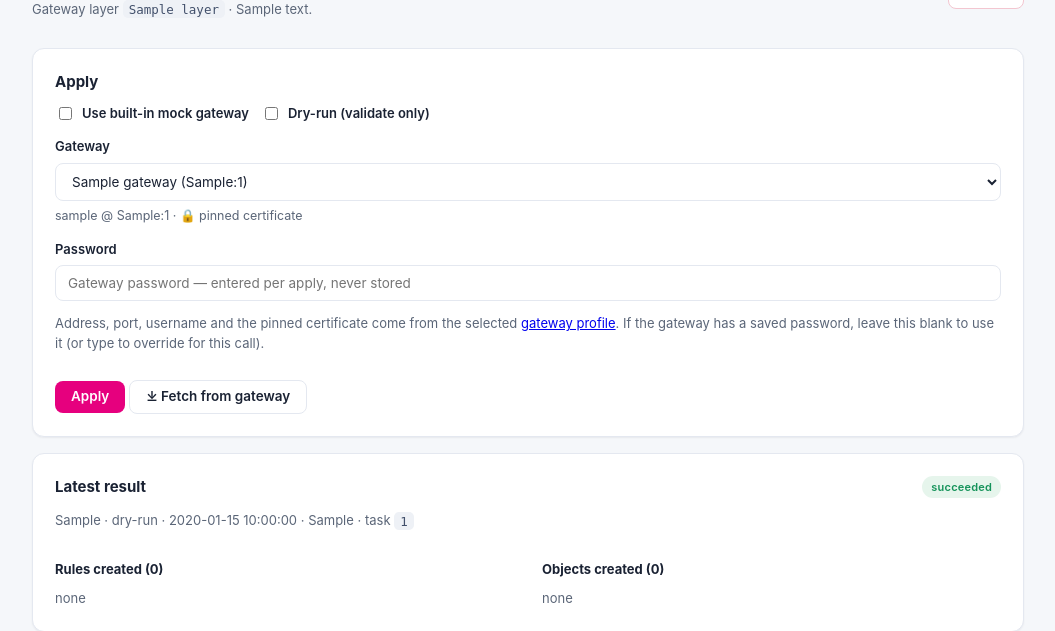
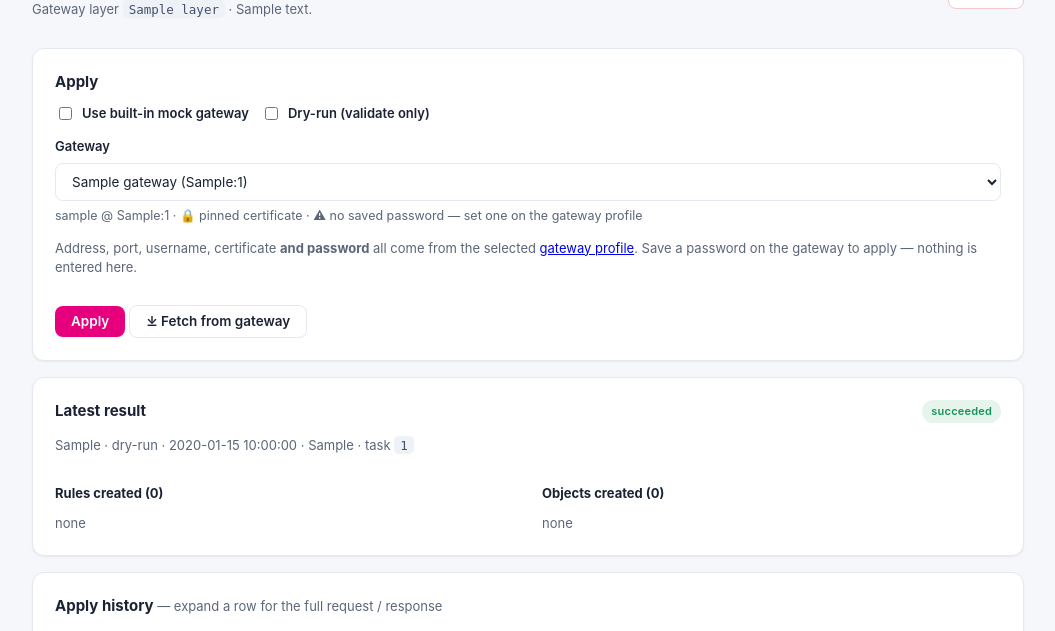
Before and after one commit to alshawwaf/Drawbridge, a FastAPI app: page /layers/1 in a window 1280 px wide. Shown: the part 138-769 px from the top of the page, without its empty margins (112-1167 px from the left). Run offline with FastAPI, Linux system fonts and the light colour scheme; the visitor is signed in with stand-in values (Sample User, id 1); tables that the repository leaves empty hold one stand-in row (values such as "Sample post").

Commit message:
Layer apply form: drop the password field — use the gateway's saved password
The login password now lives on the gateway profile (AES-256 encrypted), so the per-apply
password input on the layer page is redundant. Removed the field and its JS; apply & fetch
use the gateway's saved password.

- gateway picker summary now flags "⚠ no saved password — set one on the gateway profile"
  when the selected gateway has none, since there's no inline entry anymore
- no-password validation error points to the gateway profile
- render test locks in that the field (name="gw_pass") is gone

```diff
--- a/app/routers/dynamic_layers.py
+++ b/app/routers/dynamic_layers.py
@@ -78,7 +78,8 @@
     if not gw.username:
         return f"Gateway “{gw.name}” has no username — set it on the gateway profile (Gateways → edit)."
     if not password:
-        return "Enter the gateway password, or save one on the gateway profile (Gateways → edit)."
+        return (f"Gateway “{gw.name}” has no saved password — set one on the gateway profile "
+                "(Gateways → edit) before applying.")
     return None
 
 
--- a/app/templates/dynamic_detail.html
+++ b/app/templates/dynamic_detail.html
@@ -65,9 +65,7 @@
         {% for g in gateways %}<option value="{{ g.id }}">{{ g.name }} ({{ g.host }}:{{ g.port }})</option>{% endfor %}
       </select>
       <div id="gw-summary" class="muted" style="margin:6px 0 0; font-size:12.5px;"></div>
-      <label>Password</label>
-      <input name="gw_pass" id="gw_pass" type="password" placeholder="Gateway password — entered per apply, never stored">
-      <p class="muted">Address, port, username and the pinned certificate come from the selected <a href="/gateways">gateway profile</a>. If the gateway has a saved password, leave this blank to use it (or type to override for this call).</p>
+      <p class="muted">Address, port, username, certificate <b>and password</b> all come from the selected <a href="/gateways">gateway profile</a>. Save a password on the gateway to apply — nothing is entered here.</p>
       {% else %}
       <p class="muted">No saved gateways yet. <a href="/gateways/new">Add a gateway</a> first (address, port, username, certificate), then select it here.</p>
       {% endif %}
@@ -187,11 +185,7 @@
       el.textContent = !g ? '' :
         (g.username || '⚠ no username set') + ' @ ' + g.host + ':' + g.port +
         (g.cert_pem ? ' · 🔒 pinned certificate' : ' · no pinned cert') +
-        (g.has_password ? ' · 🔑 saved password' : '');
-      var pass = $('gw_pass');
-      if (pass) pass.placeholder = (g && g.has_password)
-        ? 'Using the saved password — leave blank, or type to override'
-        : 'Gateway password — entered per apply, never stored';
+        (g.has_password ? ' · 🔑 saved password' : ' · ⚠ no saved password — set one on the gateway profile');
     }
     var gwSel = $('gw-select');
     if (gwSel) {
```
Also changed, not shown: tests/test_gateway_form_render.py (+16 -0 lines).
